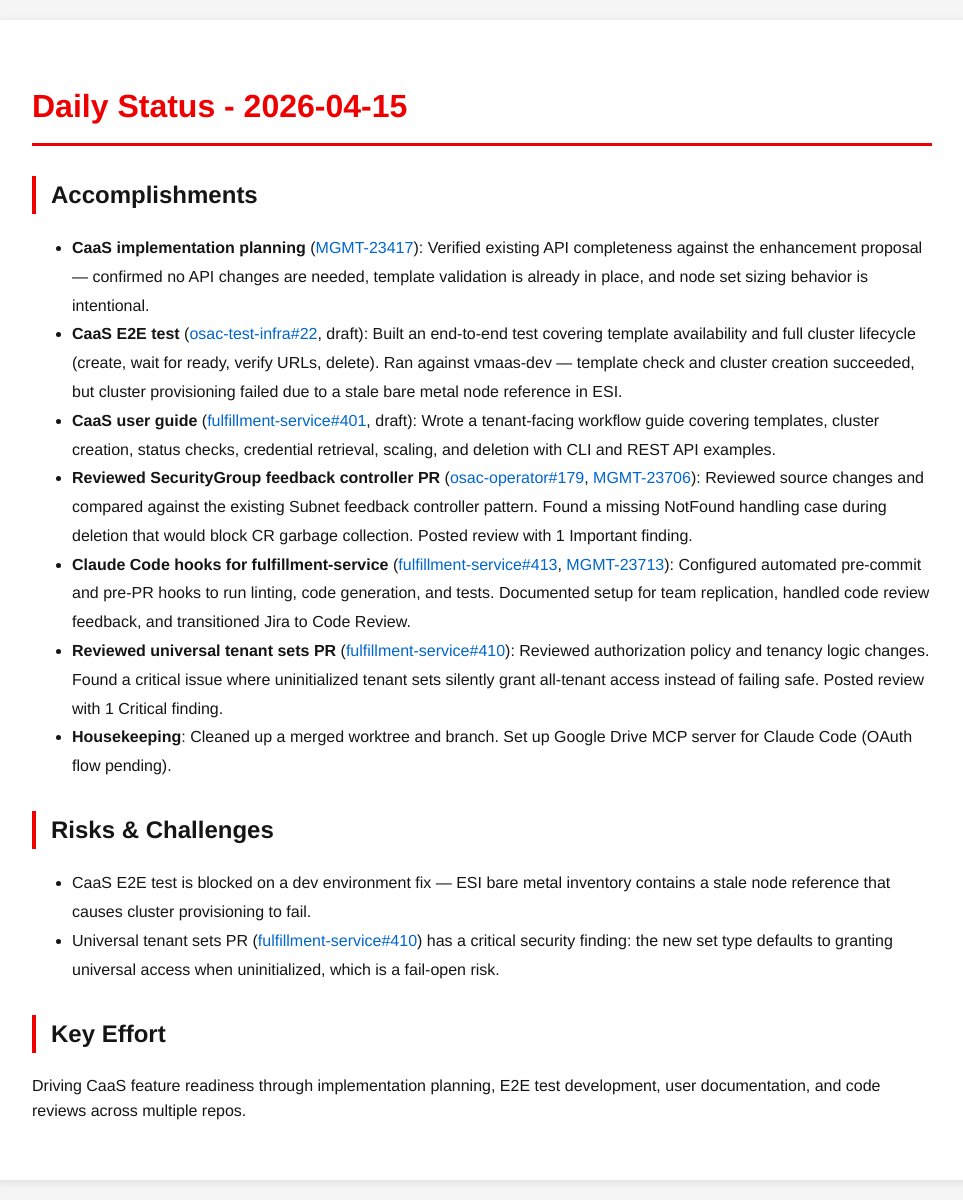
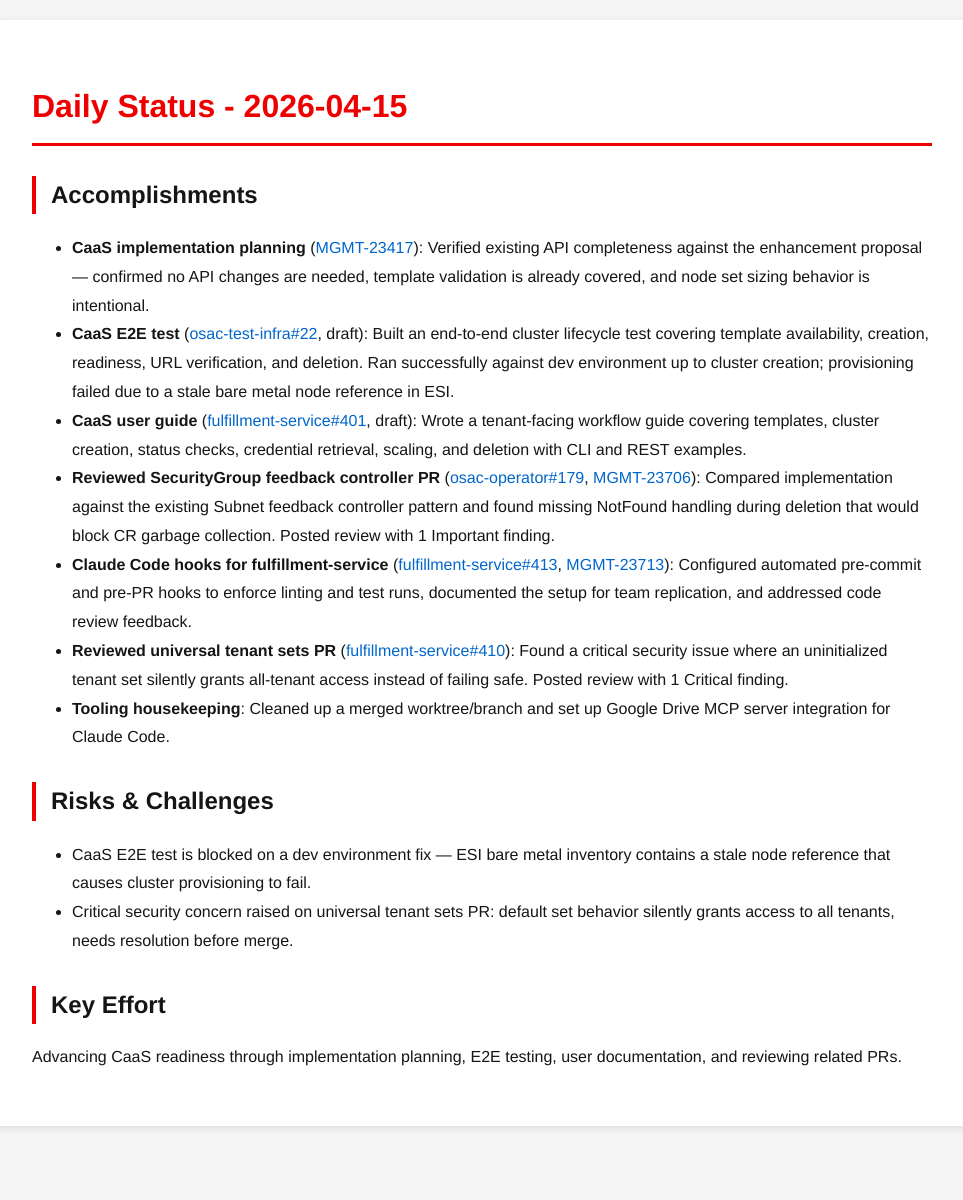
Before and after one commit to tzvatot/daily-status, a Jekyll site: the page built from 2026-04-15.md, in a window 1280 px wide. Shown: the whole page, without its empty margins (158-1121 px from the left). Built offline with Jekyll 4.4.1, drawn with Linux system fonts in a browser that asks for light colours; after the commit the page ends 1146 px from its top, so only the background shows below that.

Commit message:
Daily status update - 2026-04-15

```diff
--- a/2026-04-15.md
+++ b/2026-04-15.md
@@ -7,17 +7,17 @@ date: 2026-04-15
 # Daily Status - 2026-04-15
 
 ## Accomplishments
-- **CaaS implementation planning** ([MGMT-23417](https://issues.redhat.com/browse/MGMT-23417)): Verified existing API completeness against the enhancement proposal — confirmed no API changes are needed, template validation is already in place, and node set sizing behavior is intentional.
-- **CaaS E2E test** ([osac-test-infra#22](https://github.com/osac-project/osac-test-infra/pull/22), draft): Built an end-to-end test covering template availability and full cluster lifecycle (create, wait for ready, verify URLs, delete). Ran against vmaas-dev — template check and cluster creation succeeded, but cluster provisioning failed due to a stale bare metal node reference in ESI.
-- **CaaS user guide** ([fulfillment-service#401](https://github.com/osac-project/fulfillment-service/pull/401), draft): Wrote a tenant-facing workflow guide covering templates, cluster creation, status checks, credential retrieval, scaling, and deletion with CLI and REST API examples.
-- **Reviewed SecurityGroup feedback controller PR** ([osac-operator#179](https://github.com/osac-project/osac-operator/pull/179), [MGMT-23706](https://issues.redhat.com/browse/MGMT-23706)): Reviewed source changes and compared against the existing Subnet feedback controller pattern. Found a missing NotFound handling case during deletion that would block CR garbage collection. Posted review with 1 Important finding.
-- **Claude Code hooks for fulfillment-service** ([fulfillment-service#413](https://github.com/osac-project/fulfillment-service/pull/413), [MGMT-23713](https://issues.redhat.com/browse/MGMT-23713)): Configured automated pre-commit and pre-PR hooks to run linting, code generation, and tests. Documented setup for team replication, handled code review feedback, and transitioned Jira to Code Review.
-- **Reviewed universal tenant sets PR** ([fulfillment-service#410](https://github.com/osac-project/fulfillment-service/pull/410)): Reviewed authorization policy and tenancy logic changes. Found a critical issue where uninitialized tenant sets silently grant all-tenant access instead of failing safe. Posted review with 1 Critical finding.
-- **Housekeeping**: Cleaned up a merged worktree and branch. Set up Google Drive MCP server for Claude Code (OAuth flow pending).
+- **CaaS implementation planning** ([MGMT-23417](https://issues.redhat.com/browse/MGMT-23417)): Verified existing API completeness against the enhancement proposal — confirmed no API changes are needed, template validation is already covered, and node set sizing behavior is intentional.
+- **CaaS E2E test** ([osac-test-infra#22](https://github.com/osac-project/osac-test-infra/pull/22), draft): Built an end-to-end cluster lifecycle test covering template availability, creation, readiness, URL verification, and deletion. Ran successfully against dev environment up to cluster creation; provisioning failed due to a stale bare metal node reference in ESI.
+- **CaaS user guide** ([fulfillment-service#401](https://github.com/osac-project/fulfillment-service/pull/401), draft): Wrote a tenant-facing workflow guide covering templates, cluster creation, status checks, credential retrieval, scaling, and deletion with CLI and REST examples.
+- **Reviewed SecurityGroup feedback controller PR** ([osac-operator#179](https://github.com/osac-project/osac-operator/pull/179), [MGMT-23706](https://issues.redhat.com/browse/MGMT-23706)): Compared implementation against the existing Subnet feedback controller pattern and found missing NotFound handling during deletion that would block CR garbage collection. Posted review with 1 Important finding.
+- **Claude Code hooks for fulfillment-service** ([fulfillment-service#413](https://github.com/osac-project/fulfillment-service/pull/413), [MGMT-23713](https://issues.redhat.com/browse/MGMT-23713)): Configured automated pre-commit and pre-PR hooks to enforce linting and test runs, documented the setup for team replication, and addressed code review feedback.
+- **Reviewed universal tenant sets PR** ([fulfillment-service#410](https://github.com/osac-project/fulfillment-service/pull/410)): Found a critical security issue where an uninitialized tenant set silently grants all-tenant access instead of failing safe. Posted review with 1 Critical finding.
+- **Tooling housekeeping**: Cleaned up a merged worktree/branch and set up Google Drive MCP server integration for Claude Code.
 
 ## Risks & Challenges
 - CaaS E2E test is blocked on a dev environment fix — ESI bare metal inventory contains a stale node reference that causes cluster provisioning to fail.
-- Universal tenant sets PR ([fulfillment-service#410](https://github.com/osac-project/fulfillment-service/pull/410)) has a critical security finding: the new set type defaults to granting universal access when uninitialized, which is a fail-open risk.
+- Critical security concern raised on universal tenant sets PR: default set behavior silently grants access to all tenants, needs resolution before merge.
 
 ## Key Effort
-Driving CaaS feature readiness through implementation planning, E2E test development, user documentation, and code reviews across multiple repos.
+Advancing CaaS readiness through implementation planning, E2E testing, user documentation, and reviewing related PRs.
```
